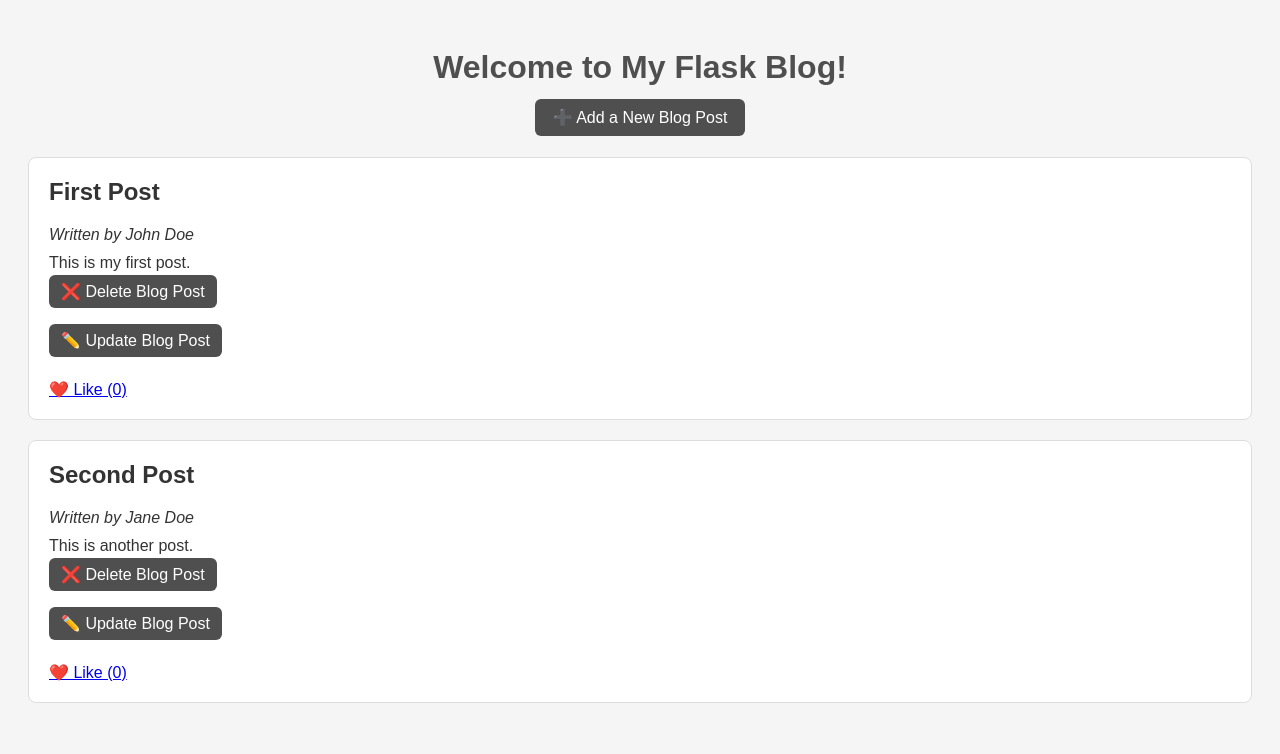
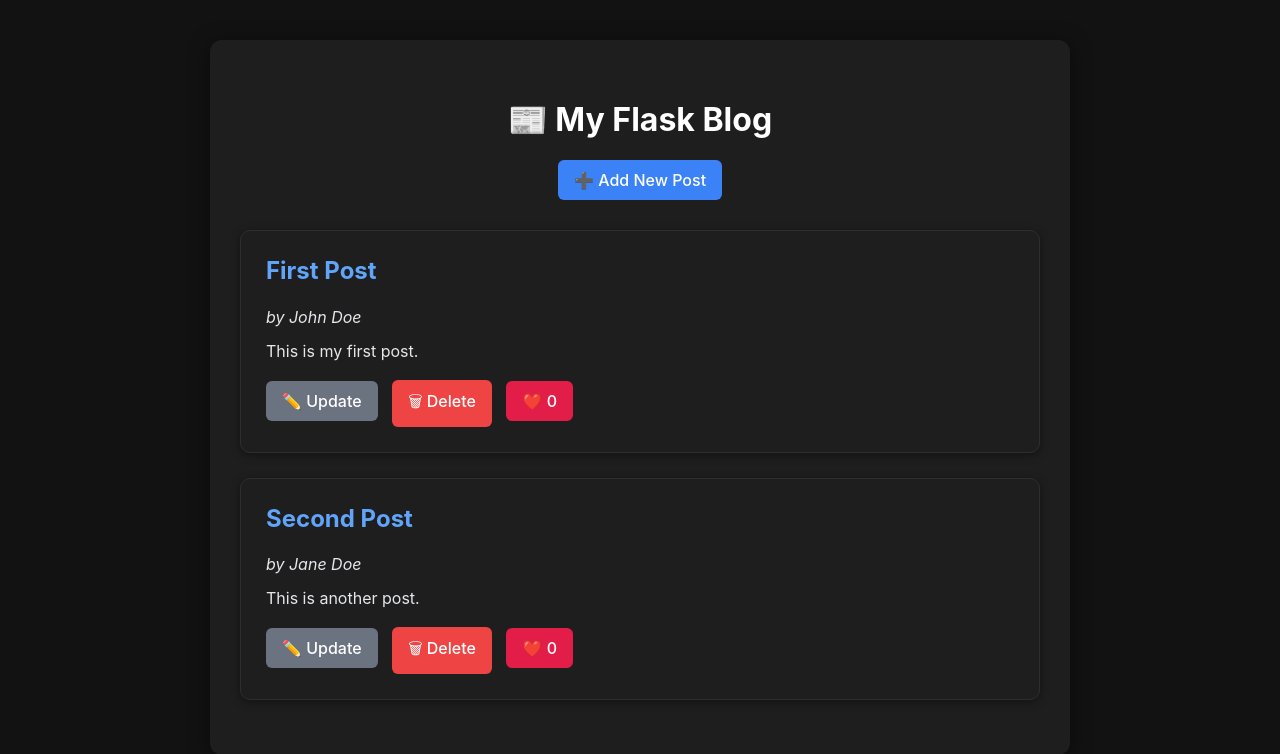
Before and after one commit to ilyassuelen/Basic-Blog-Application, a Flask app: page / in a window 1280 px wide. Shown: the top 754 px of the page. Run offline with Flask 3, Linux system fonts and the light colour scheme.

Commit message:
Add dark mode styling for blog layout, forms, and buttons

```diff
--- a/Downloads/Basic-Blog-Application/static/style.css
+++ b/Downloads/Basic-Blog-Application/static/style.css
@@ -1,27 +1,181 @@
+/* === General Layout === */
 body {
-    font-family: Arial, sans-serif;
-    background-color: #F5F5F5;
-    padding: 20px;
-    color: #333;
+    font-family: "Inter", "Segoe UI", Arial, sans-serif;
+    background-color: #121212;
+    color: #EAEAEA;
+    margin: 0;
+    padding: 0;
 }
 
 h1 {
     text-align: center;
-    color: #4F4F4F;
+    color: #ffffff;
+    margin-top: 30px;
 }
 
+.container {
+    max-width: 800px;
+    margin: 40px auto;
+    background-color: #1E1E1E;
+    padding: 30px;
+    border-radius: 12px;
+    box-shadow: 0 4px 20px rgba(0, 0, 0, 0.5);
+}
+
+/* === Buttons === */
+.btn {
+    display: inline-block;
+    text-decoration: none;
+    color: #fff;
+    background-color: #3B82F6; /* soft blue */
+    padding: 10px 16px;
+    border-radius: 6px;
+    font-weight: 500;
+    transition: background-color 0.2s ease, transform 0.1s ease;
+    border: none;
+    cursor: pointer;
+}
+
+.btn:hover {
+    background-color: #2563EB;
+    transform: translateY(-2px);
+}
+
+.btn-danger {
+    background-color: #EF4444;
+}
+
+.btn-danger:hover {
+    background-color: #DC2626;
+}
+
+.btn-secondary {
+    background-color: #6B7280;
+}
+
+.btn-secondary:hover {
+    background-color: #4B5563;
+}
+
+.btn-like {
+    background-color: #E11D48;
+}
+
+.btn-like:hover {
+    background-color: #BE123C;
+}
+
+/* === Blog Posts === */
 .post {
-    background-color: #FFF;
-    border: 1px solid #DDD;
-    padding: 20px;
-    margin-bottom: 20px;
-    border-radius: 8px;
+    background-color: #1E1E1E;
+    border: 1px solid #2E2E2E;
+    border-radius: 10px;
+    padding: 25px;
+    margin-bottom: 25px;
+    box-shadow: 0 2px 10px rgba(0,0,0,0.4);
 }
 
 .post h2 {
     margin-top: 0;
+    color: #60A5FA; /* Light blue titles */
 }
 
 .post p {
-    margin: 10px 0;
+    line-height: 1.6;
+    margin: 8px 0;
+    color: #E5E7EB;
 }
+
+/* Button Group under each Post */
+.post-actions {
+    margin-top: 15px;
+}
+
+.post-actions .btn {
+    margin-right: 10px;
+}
+
+/* === Forms === */
+.blog-form {
+    max-width: 600px;
+    margin: 30px auto;
+    background-color: #1E1E1E;
+    padding: 25px;
+    border-radius: 12px;
+    box-shadow: 0 4px 15px rgba(0,0,0,0.5);
+}
+
+.form-group {
+    margin-bottom: 20px;
+}
+
+label {
+    font-weight: bold;
+    display: block;
+    margin-bottom: 6px;
+    color: #E5E7EB;
+}
+
+input[type="text"],
+textarea {
+    width: 100%;
+    padding: 10px;
+    border: 1px solid #333;
+    border-radius: 6px;
+    font-size: 15px;
+    font-family: inherit;
+    background-color: #2C2C2C;
+    color: #EAEAEA;
+    box-sizing: border-box;
+}
+
+input[type="text"]:focus,
+textarea:focus {
+    border-color: #3B82F6;
+    outline: none;
+}
+
+button {
+    font-size: 15px;
+    padding: 10px 18px;
+    background-color: #3B82F6;
+    color: #fff;
+    border: none;
+    border-radius: 6px;
+    cursor: pointer;
+    transition: background-color 0.2s;
+}
+
+button:hover {
+    background-color: #2563EB;
+}
+
+/* === Navigation & Links === */
+.nav {
+    text-align: center;
+    margin-bottom: 30px;
+}
+
+a {
+    color: #93C5FD;
+    text-decoration: none;
+}
+
+a:hover {
+    text-decoration: underline;
+}
+
+/* === Scrollbar (for dark mode aesthetics) === */
+::-webkit-scrollbar {
+    width: 10px;
+}
+::-webkit-scrollbar-track {
+    background: #1a1a1a;
+}
+::-webkit-scrollbar-thumb {
+    background-color: #333;
+    border-radius: 5px;
+}
+::-webkit-scrollbar-thumb:hover {
+    background-color: #555;
+}
--- a/Downloads/Basic-Blog-Application/templates/add.html
+++ b/Downloads/Basic-Blog-Application/templates/add.html
@@ -7,6 +7,7 @@
     <link rel="stylesheet" href="{{ url_for('static', filename='style.css') }}">
 </head>
 <body>
+    <div class="container">
         <h1>Add a New Blog Post 📝</h1>
 
         <form method="POST" action="{{ url_for('add') }}" class="blog-form">
@@ -29,5 +30,6 @@
         </form>
 
         <p><a href="{{ url_for('index') }}">⬅ Back to Home</a></p>
+    </div>
 </body>
 </html>
--- a/Downloads/Basic-Blog-Application/templates/index.html
+++ b/Downloads/Basic-Blog-Application/templates/index.html
@@ -7,40 +7,28 @@
     <link rel="stylesheet" href="{{ url_for('static', filename='style.css') }}">
 </head>
 <body>
-    <h1>Welcome to My Flask Blog!</h1>
+    <div class="container">
+        <h1>📰 My Flask Blog</h1>
 
-    <p style="text-align: center; margin-bottom: 30px;">
-        <a href="{{ url_for('add') }}"
-            style="text-decoration: none; background-color: #4F4F4F; color: white; padding: 10px 18px; border-radius: 6px;">
-                ➕ Add a New Blog Post
-        </a>
-    </p>
+        <div class="nav">
+            <a href="{{ url_for('add') }}" class="btn">➕ Add New Post</a>
+        </div>
 
-    {% for post in posts %}
+        {% for post in posts %}
         <div class="post">
             <h2>{{ post.title }}</h2>
-            <p><em>Written by {{ post.author }}</em></p>
+            <p><em>by {{ post.author }}</em></p>
             <p>{{ post.content }}</p>
 
-            <p style="text-align: left; margin-bottom: 30px;">
-                <a href="{{ url_for('delete', post_id=post.id) }}"
-                    style="text-decoration: none; background-color: #4F4F4F; color: white; padding: 8px 12px; border-radius: 6px;">
-                        ❌ Delete Blog Post
+            <div class="post-actions">
+                <a href="{{ url_for('update', post_id=post.id) }}" class="btn btn-secondary">✏️ Update</a>
+                <a href="{{ url_for('delete', post_id=post.id) }}" class="btn btn-danger">🗑 Delete</a>
+                <a href="{{ url_for('like_post', post_id=post.id) }}" class="btn btn-like">
+                    ❤️ {{ post.get('likes', 0) }}
                 </a>
-            </p>
-
-            <p style="text-align: left; margin-bottom: 30px;">
-                <a href="{{ url_for('update', post_id=post.id) }}"
-                    style="text-decoration: none; background-color: #4F4F4F; color: white; padding: 8px 12px; border-radius: 6px;">
-                        ✏️ Update Blog Post
-                </a>
-            </p>
-
-            <a href="{{ url_for('like_post', post_id=post['id']) }}" class="btn-like">
-                ❤️ Like ({{ post.get('likes', 0) }})
-            </a>
+            </div>
         </div>
-    {% endfor %}
-
+        {% endfor %}
+    </div>
 </body>
 </html>
--- a/Downloads/Basic-Blog-Application/templates/update.html
+++ b/Downloads/Basic-Blog-Application/templates/update.html
@@ -7,6 +7,7 @@
     <link rel="stylesheet" href="{{ url_for('static', filename='style.css') }}">
 </head>
 <body>
+    <div class="container">
         <h1>✏️ Update Blog Post</h1>
 
         <form action="{{ url_for('update', post_id=post['id']) }}" method="POST">
@@ -29,5 +30,6 @@
         </form>
 
         <p><a href="{{ url_for('index') }}">⬅ Back to Home</a></p>
+    </div>
 </body>
 </html>
```
Lines whose indentation alone changed are shown as unchanged.
